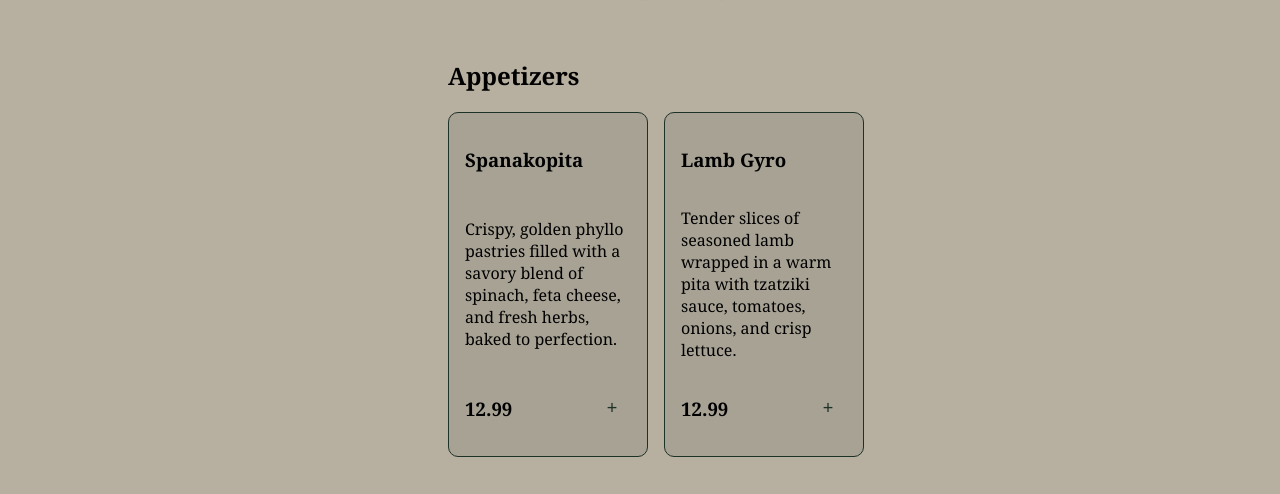
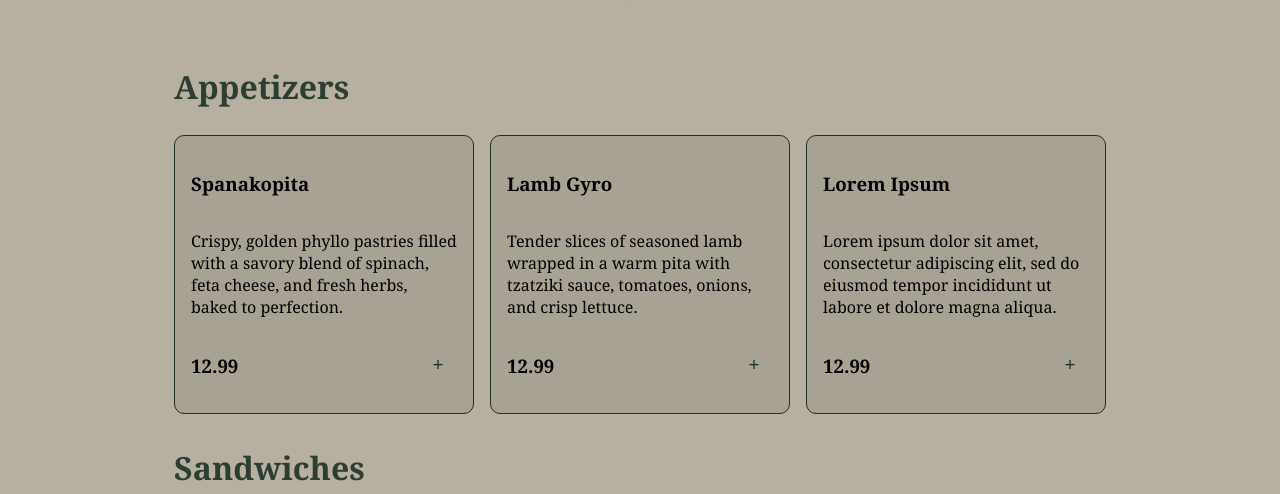
Before and after one commit to laurensgalarza/The-Grove-Restaurant, a Next.js app in the folder the-grove/: page / in a window 1280 px wide. Shown: the part 937-1431 px from the top of the page. Built offline with nearby package versions, Linux system fonts and the light colour scheme.

Commit message:
Finished site

```diff
--- a/the-grove/next.config.mjs
+++ b/the-grove/next.config.mjs
@@ -1,4 +1,8 @@
 /** @type {import('next').NextConfig} */
-const nextConfig = {};
+const nextConfig = {
+
+    output: "export",
+    basePath: "/The-Grove-Restaurant"
+};
 
 export default nextConfig;
--- a/the-grove/package.json
+++ b/the-grove/package.json
@@ -2,11 +2,14 @@
   "name": "the-grove",
   "version": "0.1.0",
   "private": true,
+  "homepage": "https://laurensgalarza.github.io/The-Grove-Restaurant",
   "scripts": {
     "dev": "next dev --turbopack",
     "build": "next build",
     "start": "next start",
-    "lint": "next lint"
+    "lint": "next lint",
+    "predeploy": "next build",
+    "deploy": "gh-pages -d out"
   },
   "dependencies": {
     "next": "15.3.1",
@@ -16,6 +19,7 @@
   "devDependencies": {
     "@tailwindcss/postcss": "^4",
     "autoprefixer": "^10.4.21",
+    "gh-pages": "^6.3.0",
     "postcss": "^8.5.3",
     "tailwindcss": "^4.1.5"
   }
--- a/the-grove/src/app/components/MenuList.js
+++ b/the-grove/src/app/components/MenuList.js
@@ -9,19 +9,23 @@ export default function MenuList({addToCart}) {
     const menu = [
         {section: "Appetizers",  items: [
             {name: "Spanakopita", description: "Crispy, golden phyllo pastries filled with a savory blend of spinach, feta cheese, and fresh herbs, baked to perfection." , price: "12.99" },
-            {name: "Lamb Gyro", description: "Tender slices of seasoned lamb wrapped in a warm pita with tzatziki sauce, tomatoes, onions, and crisp lettuce.", price: "12.99" }
+            {name: "Lamb Gyro", description: "Tender slices of seasoned lamb wrapped in a warm pita with tzatziki sauce, tomatoes, onions, and crisp lettuce.", price: "12.99" },
+            {name: "Lorem Ipsum", description: "Lorem ipsum dolor sit amet, consectetur adipiscing elit, sed do eiusmod tempor incididunt ut labore et dolore magna aliqua." , price: "12.99" }
         ]},
         {section: "Sandwiches", items: [
             {name: "Falafel Pita", description: "Crispy, spiced chickpea fritters nestled in a fluffy pita with tahini sauce, fresh cucumbers, and shredded lettuce.", price: "16.99"},
-            {name: "Lamb Pita Wrap", description: "Slow-roasted lamb slices wrapped in a pita with tzatziki, cucumbers, tomatoes, and fresh greens.", price: "12.99"}
+            {name: "Lamb Pita Wrap", description: "Slow-roasted lamb slices wrapped in a pita with tzatziki, cucumbers, tomatoes, and fresh greens.", price: "12.99"},
+            {name: "Lorem Ipsum Eleifend", description: "Lorem ipsum dolor sit amet, consectetur adipiscing elit, sed do eiusmod tempor incididunt ut labore et dolore magna aliqua." , price: "12.99" }
         ]},
         {section: "Entrees", items: [
             {name: "Moussaka", description: "Layers of eggplant, spiced ground beef, and creamy béchamel sauce, oven-baked to perfection.", price: "26.99"},
-            {name: "Grilled Chicken Souvlaki", description: "Skewered and char-grilled chicken breast marinated in lemon, garlic, and oregano, served over rice pilaf.", price: "16.99"}
+            {name: "Grilled Chicken Souvlaki", description: "Skewered and char-grilled chicken breast marinated in lemon, garlic, and oregano, served over rice pilaf.", price: "16.99"},
+            {name: "Lorem Ipsum Nunc", description: "Lorem ipsum dolor sit amet, consectetur adipiscing elit, sed do eiusmod tempor incididunt ut labore et dolore magna aliqua." , price: "12.99" }
         ]},
         {section: "Drinks", items: [
             {name: "Mint Lemonade", description: "Freshly squeezed lemons muddled with mint leaves and lightly sweetened, served chilled over ice.", price: "6.99"},
-            {name: "Turkish Coffee", description: "Bold and rich coffee brewed in a cezve and served with a touch of cardamom, accompanied by a sweet date.", price: "6.99"}
+            {name: "Turkish Coffee", description: "Bold and rich coffee brewed in a cezve and served with a touch of cardamom, accompanied by a sweet date.", price: "6.99"},
+            {name: "Lorem Ipsum Venenatis", description: "Lorem ipsum dolor sit amet, consectetur adipiscing elit, sed do eiusmod tempor incididunt ut labore et dolore magna aliqua." , price: "12.99" }
         ]}
     ]
 
@@ -33,7 +37,7 @@ export default function MenuList({addToCart}) {
     <div className="column">
         {menu.map(({section, items}, sect_index) => (
             <div key={sect_index}>
-                <h2>{section}</h2>
+                <h2 className="menu-section-title">{section}</h2>
 
                 <div className="menu-section">
                 {items.map((item, item_index) => (
--- a/the-grove/src/app/globals.css
+++ b/the-grove/src/app/globals.css
@@ -83,7 +83,7 @@ button:hover{
   justify-content: center;
 }
 .menu-item{
-  width: 200px;
+  width: 300px;
   border: 1px solid rgb(29, 50, 38);
   border-radius: 10px;
   padding: 1em;
@@ -125,7 +125,6 @@ button:hover{
   align-items: center;
   display: flex;
   width: 100%;
-  margin: 0 16px;
   padding: 24px;
 }
 
@@ -197,7 +196,7 @@ button.add-to-cart::after{
   text-align: center;
   top: 56px;
   right: 12px;
-  min-width: fit-content;
+  width: 200px;
   height: fit-content;
   padding: 12px;
   box-shadow: 0 2px 2px rgba(29, 50, 38, 0.1);;
@@ -240,7 +239,7 @@ button.cart{
   background-color: transparent;
   color: rgb(29, 50, 38);
   padding: 5px;
-  margin-inline: 12px;
+  margin: 5px;
   border: 1px solid rgb(29, 50, 38,0.3);
   cursor: pointer;
 
```
Also changed, not shown: 1 other file (tests, documents, lock files or other folders).
